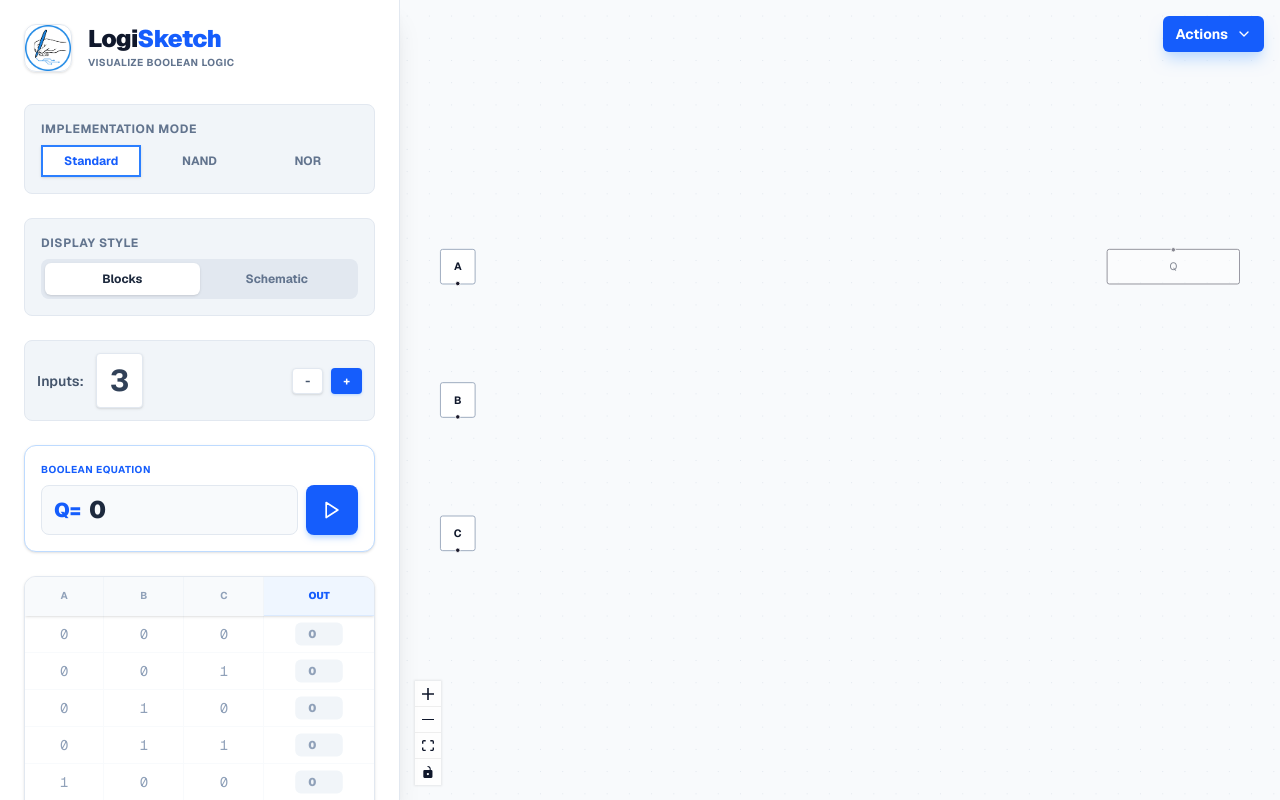
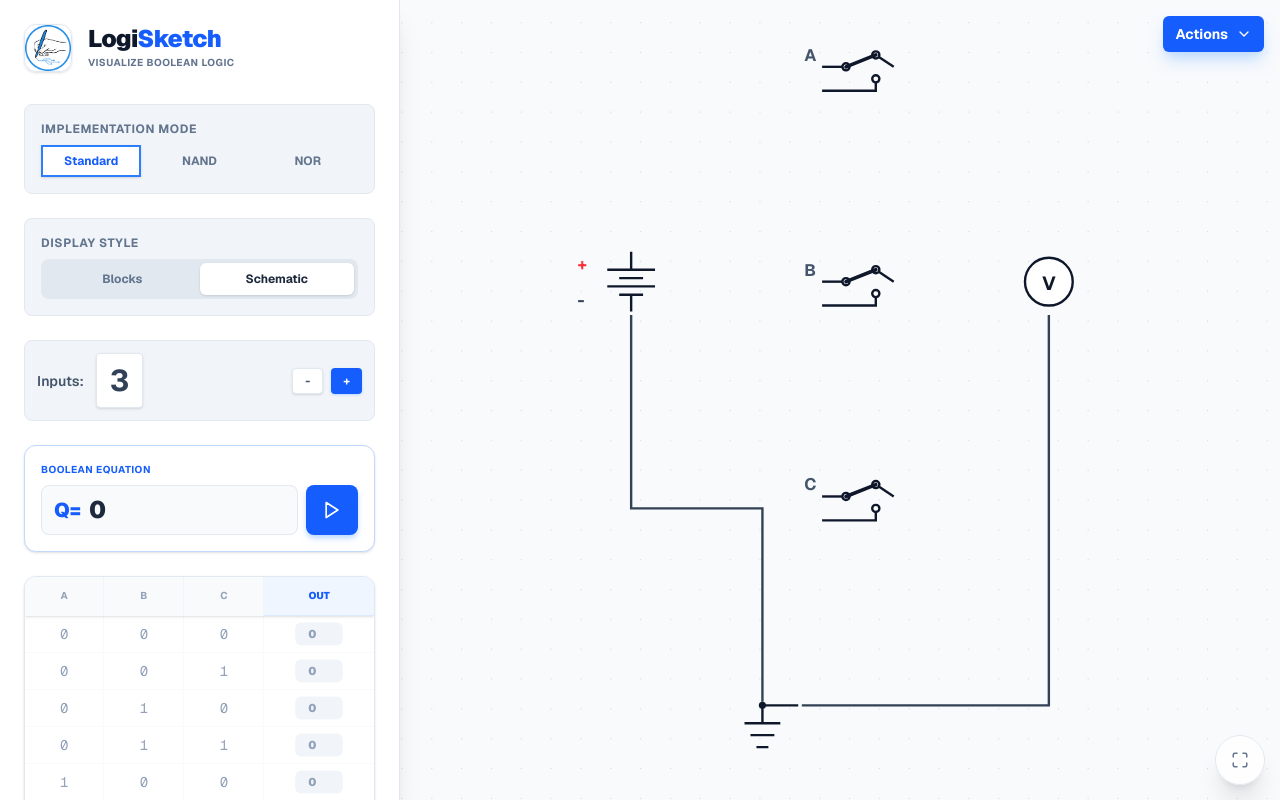
Before and after one commit to RokiTheWise/CircuitBuilder, a Next.js app in the folder logic-lens/: page / in a window 1280 px wide. Built offline with nearby package versions, Linux system fonts and the light colour scheme.

Commit message:
Cleaned the UI

```diff
--- a/logic-lens/app/page.tsx
+++ b/logic-lens/app/page.tsx
@@ -4,12 +4,13 @@ import Image from "next/image";
 import {
   ReactFlow,
   Background,
-  Controls,
+  Panel,
+  useReactFlow,
   useNodesState,
   useEdgesState,
 } from "@xyflow/react";
 import "@xyflow/react/dist/style.css";
-import { FiPlay } from "react-icons/fi";
+import { FiPlay, FiMaximize, FiLock, FiUnlock } from "react-icons/fi";
 
 // 1. IMPORT BOTH GENERATORS
 import { generateCircuit } from "@/utils/CircuitGenerator";
@@ -28,13 +29,43 @@ import SmartStepEdge from "@/components/SmartStepEdge";
 export type GateMode = "STANDARD" | "NAND" | "NOR";
 export type DisplayStyle = "BLOCK" | "SCHEMATIC";
 
+// --- CUSTOM PILL CONTROLS PANEL ---
+function ModernControls({
+  isInteractive,
+  setIsInteractive,
+}: {
+  isInteractive: boolean;
+  setIsInteractive: (val: boolean) => void;
+}) {
+  const { fitView } = useReactFlow();
+
+  return (
+    <Panel
+      position="bottom-right"
+      className="bg-white/80 backdrop-blur-md border border-slate-200 shadow-xl rounded-full flex items-center p-1 mb-4 mr-4 lg:mb-8 lg:mr-8 z-50"
+    >
+      {/* Fit View (Center) */}
+      <button
+        onClick={() => fitView({ duration: 500, padding: 0.2 })}
+        className="w-10 h-10 flex items-center justify-center text-slate-500 hover:text-blue-600 hover:bg-slate-100/80 rounded-full transition-all"
+        title="Center Focus"
+      >
+        <FiMaximize className="text-lg" />
+      </button>
+    </Panel>
+  );
+}
+
 export default function LogicLens() {
   const [numInputs, setNumInputs] = useState(3);
   const [tableOutputs, setTableOutputs] = useState<Record<number, number>>({});
   const [gateMode, setGateMode] = useState<GateMode>("STANDARD");
-  const [displayStyle, setDisplayStyle] = useState<DisplayStyle>("BLOCK");
+  const [displayStyle, setDisplayStyle] = useState<DisplayStyle>("SCHEMATIC");
 
-  // NEW STATE LOGIC: Split Draft vs Active
+  // INTERACTIVITY STATE
+  const [isInteractive, setIsInteractive] = useState(true);
+
+  // STATE LOGIC
   const [draftEquation, setDraftEquation] = useState<string>("");
   const [activeEquation, setActiveEquation] = useState<string>("");
   const [errorMsg, setErrorMsg] = useState<string | null>(null);
@@ -43,22 +74,12 @@ export default function LogicLens() {
   const [edges, setEdges, onEdgesChange] = useEdgesState([]);
 
   // 3. REGISTER NODE TYPES
-  const nodeTypes = useMemo(
-    () => ({
-      schematic: SchematicNode,
-    }),
-    [],
-  );
+  const nodeTypes = useMemo(() => ({ schematic: SchematicNode }), []);
 
   // 4. REGISTER EDGE TYPES
-  const edgeTypes = useMemo(
-    () => ({
-      smart: SmartStepEdge,
-    }),
-    [],
-  );
+  const edgeTypes = useMemo(() => ({ smart: SmartStepEdge }), []);
 
-  // 5. MAIN EFFECT LOOP - Depends on activeEquation logic now
+  // 5. MAIN EFFECT LOOP
   useEffect(() => {
     let result;
 
@@ -71,7 +92,6 @@ export default function LogicLens() {
     setNodes(result.nodes);
     setEdges(result.edges);
 
-    // Auto-update the draft box if the user changes the truth table directly
     const eq = getSimplifiedEquation(numInputs, tableOutputs);
     setActiveEquation(eq);
     setDraftEquation(eq);
@@ -82,13 +102,12 @@ export default function LogicLens() {
   const handleDraftChange = (e: React.ChangeEvent<HTMLInputElement>) => {
     const val = e.target.value;
     setDraftEquation(val);
-    setErrorMsg(null); // Clear error while typing
+    setErrorMsg(null);
   };
 
   const handleGenerate = () => {
     const val = draftEquation.toUpperCase();
 
-    // Validation
     const invalidChars = val.match(/[^A-E0-1\+\'\(\)\s\u2018\u2019`]/g);
     if (invalidChars) {
       setErrorMsg(
@@ -97,7 +116,6 @@ export default function LogicLens() {
       return;
     }
 
-    // Input Scaling
     const uniqueVars = new Set(val.match(/[A-E]/g));
     let requiredInputs = numInputs;
     uniqueVars.forEach((char) => {
@@ -110,7 +128,6 @@ export default function LogicLens() {
       setNumInputs(requiredInputs);
     }
 
-    // Parsing
     const newTable = parseEquationToTable(val, requiredInputs);
     if (newTable) {
       setTableOutputs(newTable);
@@ -305,7 +322,7 @@ export default function LogicLens() {
       {/* RIGHT PANEL (Canvas) */}
       <div className="order-first lg:order-last w-full lg:flex-1 h-[40vh] lg:h-full relative bg-slate-50 shrink-0 min-h-[300px] touch-none">
         <StaggeredDropDown
-          equation={activeEquation} // Pass active equation to export
+          equation={activeEquation}
           numInputs={numInputs}
           tableOutputs={tableOutputs}
         />
@@ -322,9 +339,21 @@ export default function LogicLens() {
           minZoom={0.1}
           maxZoom={4}
           proOptions={{ hideAttribution: true }}
+          panOnDrag={isInteractive}
+          zoomOnScroll={isInteractive}
+          zoomOnPinch={isInteractive}
+          zoomOnDoubleClick={isInteractive}
+          nodesConnectable={isInteractive}
+          nodesDraggable={isInteractive}
+          elementsSelectable={isInteractive}
         >
           <Background color="#cbd5e1" gap={25} size={1} />
-          <Controls className="bg-white border-slate-200 shadow-sm fill-slate-600" />
+
+          {/* Inject Modern Pill Controls */}
+          <ModernControls
+            isInteractive={isInteractive}
+            setIsInteractive={setIsInteractive}
+          />
         </ReactFlow>
       </div>
     </div>
```
